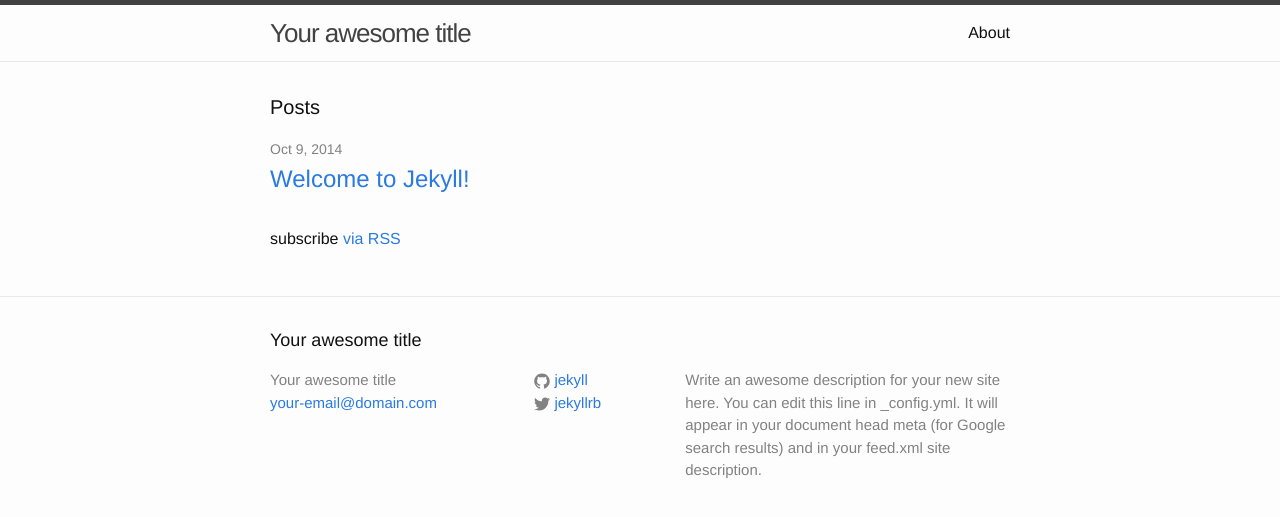
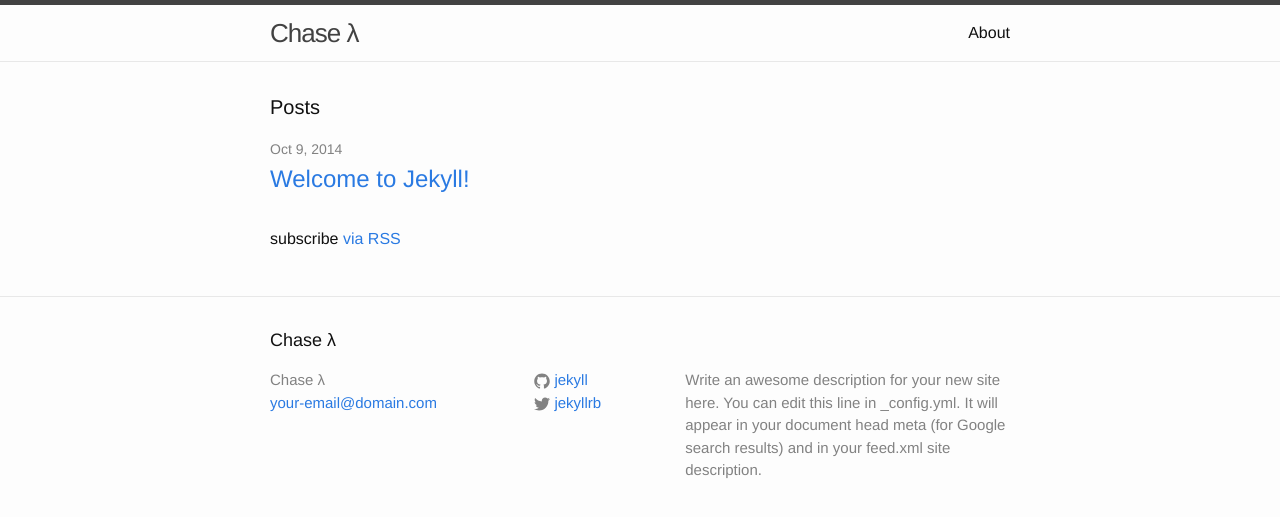
Before and after one commit to chaselambda/chaselambda.github.io, a Jekyll site: the page built from index.html, in a window 1280 px wide. Shown: the top 517 px of the page. Built offline with Jekyll 4.4.1, drawn with Linux system fonts in a browser that asks for light colours.

Commit message:
Changed title

```diff
--- a/_config.yml
+++ b/_config.yml
@@ -1,5 +1,5 @@
 # Site settings
-title: Your awesome title
+title: Chase λ
 email: your-email@domain.com
 description: > # this means to ignore newlines until "baseurl:"
   Write an awesome description for your new site here. You can edit this
```
